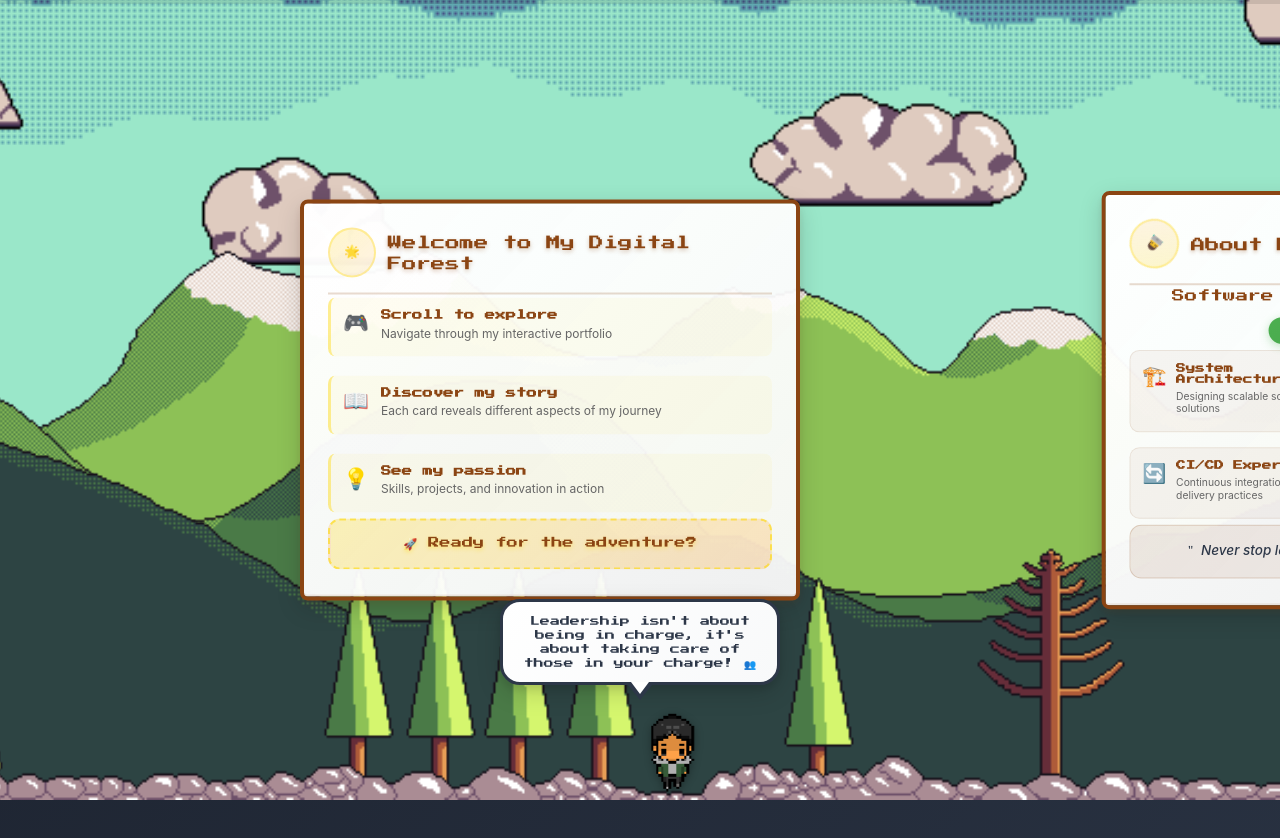
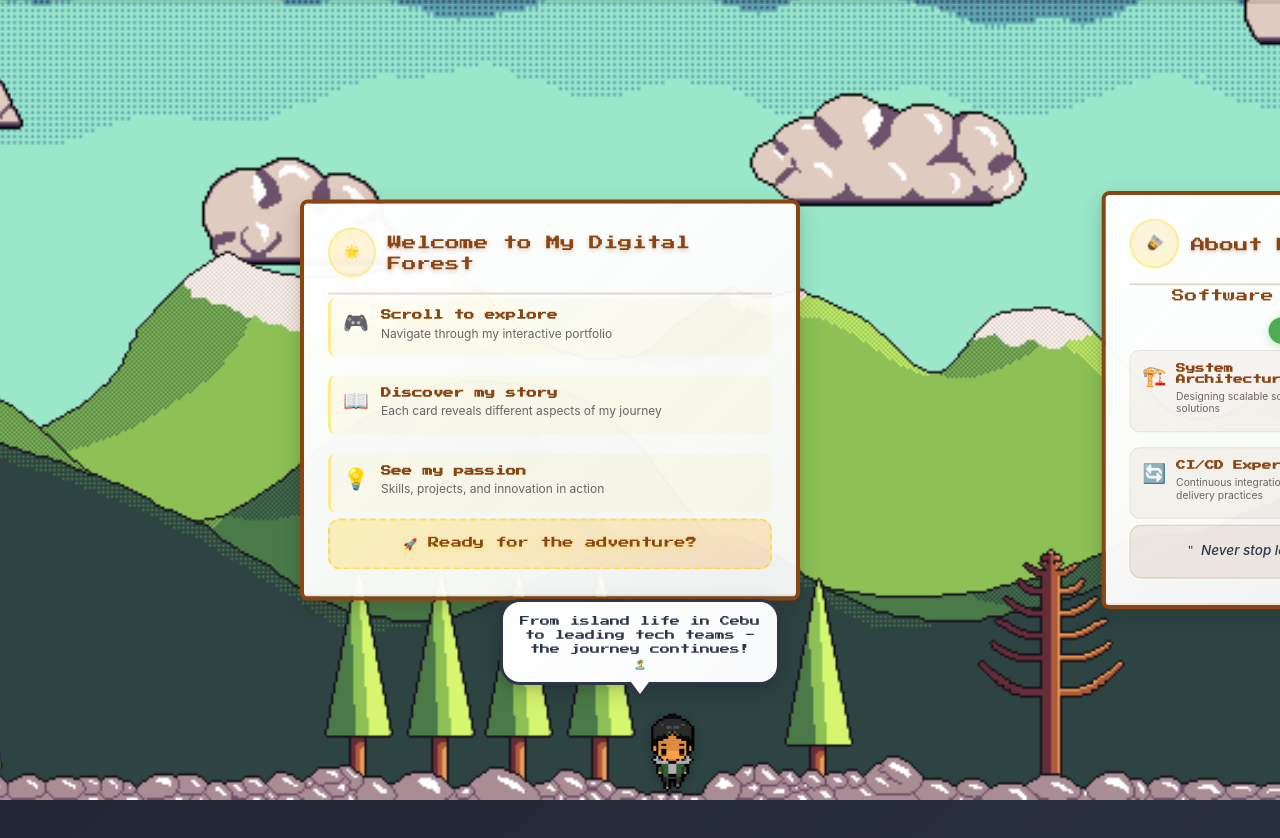
Before and after one commit to zapicojunredexter/portfolio, a React (Create React App) app: page / in a window 1280 px wide. Shown: the top 838 px of the page. Built offline with nearby package versions, Linux system fonts and the light colour scheme.

Commit message:
fixed delay in popup

```diff
--- a/src/App.tsx
+++ b/src/App.tsx
@@ -219,6 +219,16 @@ function App() {
     setCurrentChatIndex(randomIndex);
   }, [chatMessages]);
 
+  // Enhanced message picker for instant display
+  const showNewMessage = useCallback(() => {
+    setShowChatBubble(false); // Hide bubble briefly
+    getRandomMessage(); // Pick new message
+    // Quick reappear with new message
+    setTimeout(() => {
+      setShowChatBubble(true);
+    }, 150); // Slightly longer for smooth transition
+  }, [getRandomMessage]);
+
   // Handle background click to make character jump
   const handleBackgroundClick = useCallback((e: React.MouseEvent) => {
     // Only trigger if clicking on the background (not on cards or UI elements)
@@ -248,7 +258,7 @@ function App() {
   useEffect(() => {
     const initialChatTimeout = setTimeout(() => {
       getRandomMessage(); // Pick random message
-      setShowChatBubble(true);
+      setShowChatBubble(true); // Show immediately since it's the first message
     }, 2000); // Show initial chat bubble after 2 seconds
 
     return () => clearTimeout(initialChatTimeout);
@@ -314,8 +324,9 @@ function App() {
       // Walking animation logic
       setIsScrolling(true);
 
-      // Hide chat bubble when scrolling starts
+      // Hide chat bubble when scrolling starts and prepare new message
       setShowChatBubble(false);
+      getRandomMessage(); // Pick new message while bubble is hidden
 
       // Clear existing timeout
       if (scrollTimeout) {
@@ -344,9 +355,8 @@ function App() {
         setCurrentPersonFrame(1); // Reset to idle frame
         setScrollEventCounter(0); // Reset counter when stopping
 
-        // Show chat bubble when character becomes idle
+        // Show chat bubble when character becomes idle (message already prepared)
         setTimeout(() => {
-          getRandomMessage(); // Pick random message
           setShowChatBubble(true);
         }, 500); // Show chat bubble 500ms after stopping
       }, 800); // Stop animation 800ms after scrolling stops (longer delay)
@@ -1150,7 +1160,7 @@ function App() {
 
         {/* Chat Bubble - positioned independently */}
         {showChatBubble && !isScrolling && (
-          <div className="chat-bubble" onClick={getRandomMessage}>
+          <div className="chat-bubble" onClick={showNewMessage}>
             <div className="chat-bubble-content">
               {chatMessages[currentChatIndex]}
             </div>
```
